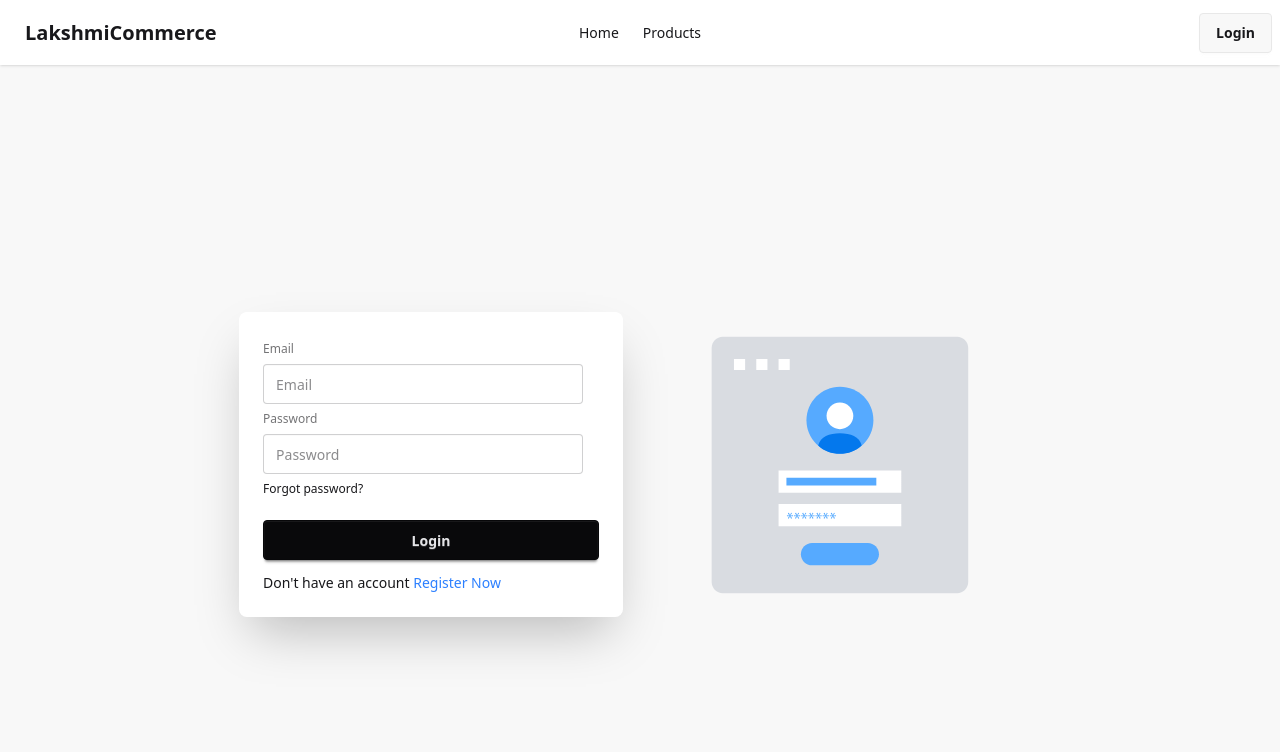
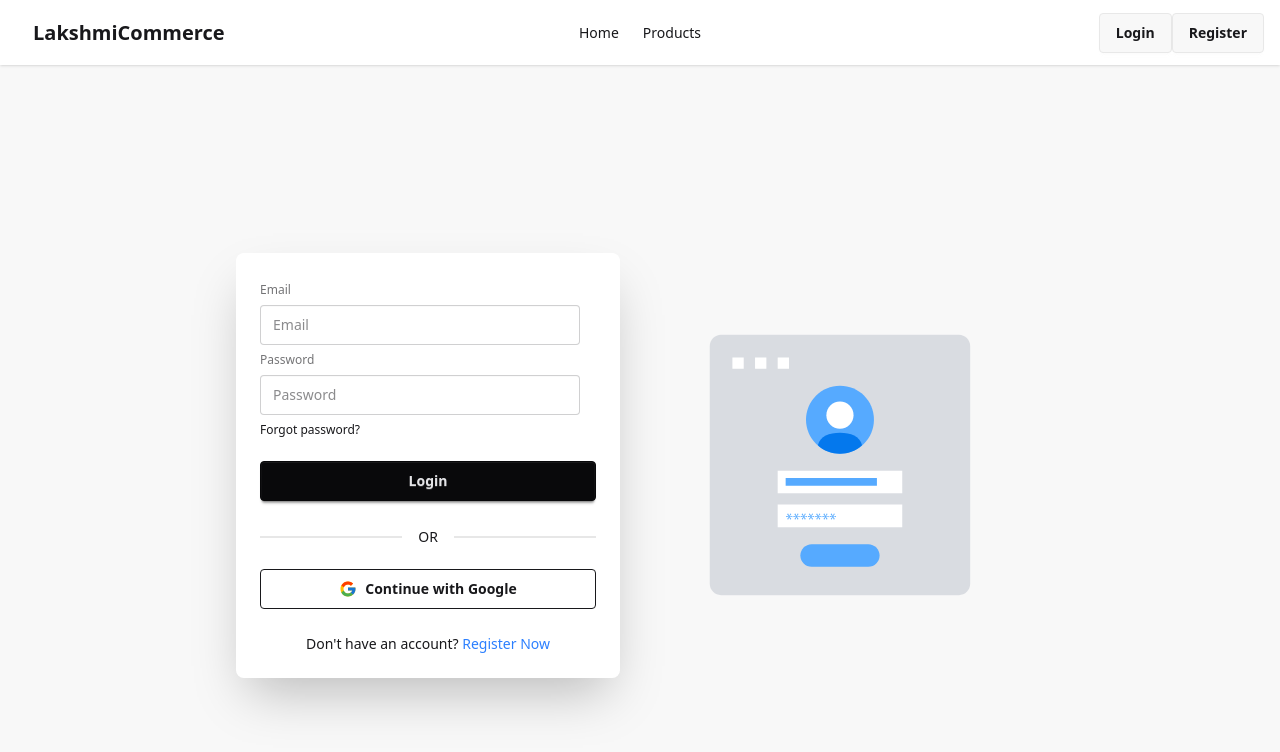
Before and after one commit to rubel6610/LakshmiCommerce-next.js-webApp, a Next.js app: page /login in a window 1280 px wide. Shown: the top 752 px of the page. Built offline with nearby package versions, Linux system fonts and the light colour scheme; no server answers.

Commit message:
added authentication with credentials and google login

```diff
--- /dev/null
+++ b/src/Providers/NextAuthProvider.jsx
@@ -0,0 +1,11 @@
+"use client";
+import { SessionProvider } from 'next-auth/react';
+import React from 'react';
+
+const NextAuthProvider = ({children}) => {
+    return <SessionProvider>
+        {children}
+    </SessionProvider>
+};
+
+export default NextAuthProvider;
--- a/src/app/Components/Navbar.jsx
+++ b/src/app/Components/Navbar.jsx
@@ -1,8 +1,11 @@
-
+"use client"
+import { signOut, useSession } from "next-auth/react";
 import Link from "next/link";
 import React from "react";
 import { FaBars } from 'react-icons/fa';
 const Navbar = () => {
+  const {data:session, status} = useSession();
+  console.log(session,status);
   const links = (
     <>
       <li>
@@ -14,7 +17,7 @@ const Navbar = () => {
     </>
   );
   return (
-    <div className="navbar bg-base-100 shadow-sm">
+    <div className="navbar bg-base-100 shadow-sm px-4">
       <div className="navbar-start">
         <div className="dropdown">
           <div tabIndex={0} role="button" className="btn btn-ghost lg:hidden">
@@ -33,7 +36,16 @@ const Navbar = () => {
         <ul className="menu menu-horizontal px-1">{links}</ul>
       </div>
       <div className="navbar-end">
-        <Link href={`/login`} className="btn">Login</Link>
+
+        {status === "authenticated"?(
+          <button onClick={()=>signOut()} className="btn btn-outline ">LogOut</button>
+        ):(
+          <>
+          <Link href={`/login`} className="btn">Login</Link>
+        <Link href={`/register`} className="btn">Register</Link>
+          </>
+      )}
+
       </div>
     </div>
   );
--- a/src/app/api/auth/[...nextauth]/route.js
+++ b/src/app/api/auth/[...nextauth]/route.js
@@ -1,7 +1,7 @@
 import { loginUser } from "@/app/actions/auth/loginUser";
 import NextAuth from "next-auth";
 import CredentialsProvider from "next-auth/providers/credentials"
-
+import GoogleProvider from "next-auth/providers/google";
 export const authOptions = {
  providers: [
   CredentialsProvider({
@@ -17,17 +17,22 @@ export const authOptions = {
       // If no error and we have user data, return it
        if (result.success && result.user) {
             return {
-              id: result.user._id, // NextAuth expects 'id' field
+              id: result.user._id,
               email: result.user.email,
               name: result.user.name,
               image: result.user.photourl,
-              ...result.user // spread other user properties
+              ...result.user
             };
           }
       // Return null if user data could not be retrieved
       return null
     }
-  })
+  }),
+   GoogleProvider({
+    clientId: process.env.GOOGLE_CLIENT_ID,
+    clientSecret: process.env.GOOGLE_CLIENT_SECRET
+  }),
+
 ],
 pages:{
     signIn:"/login"
--- a/src/app/layout.js
+++ b/src/app/layout.js
@@ -1,6 +1,7 @@
 import { Geist, Geist_Mono } from "next/font/google";
 import "./globals.css";
 import Navbar from "./Components/Navbar";
+import NextAuthProvider from "@/Providers/NextAuthProvider";
 
 const geistSans = Geist({
   variable: "--font-geist-sans",
@@ -23,8 +24,10 @@ export default function RootLayout({ children }) {
       <body
         className={`${geistSans.variable} ${geistMono.variable} antialiased`}
       >
-        <Navbar/>
+       <NextAuthProvider>
+         <Navbar/>
         {children}
+       </NextAuthProvider>
       </body>
     </html>
   );
--- a/src/app/login/page.jsx
+++ b/src/app/login/page.jsx
@@ -1,39 +1,145 @@
-"use client"
-import React from 'react';
-import { loginUser } from '../actions/auth/loginUser';
-import AuthLottie from '@/app/Components/AuthLottie';
-import Link from 'next/link';
-import { signIn } from "next-auth/react"
+"use client";
+import React from "react";
+import AuthLottie from "@/app/Components/AuthLottie";
+import Link from "next/link";
+import { signIn } from "next-auth/react";
+import { useRouter } from "next/navigation";
+import Swal from "sweetalert2";
+import { FcGoogle } from "react-icons/fc";
+
 const Login = () => {
-    const handlesubmit = async(e)=>{
+  const router = useRouter();
+
+  const handlesubmit = async (e) => {
     e.preventDefault();
     const form = e.target;
     const email = form.email.value;
     const password = form.password.value;
     try {
-         await signIn("credentials",{email,password, callbackUrl:"/"})
+      Swal.fire({
+        title: "Logging in...",
+        text: "Please wait while we sign you in",
+        allowOutsideClick: false,
+        didOpen: () => {
+          Swal.showLoading();
+        },
+      });
+      const response = await signIn("credentials", {
+        email,
+        password,
+        redirect: false,
+        callbackUrl: "/",
+      });
+      if (response?.ok) {
+        Swal.fire({
+          icon: "success",
+          title: "Welcome back!",
+          text: "Login successful",
+          confirmButtonText: "Continue",
+          timer: 1500,
+          showConfirmButton: false,
+        });
+        form.reset();
+        router.push("/");
+      } else {
+        Swal.fire({
+          icon: "error",
+          title: "Login Failed",
+          text: response?.error || "Invalid email or password",
+          confirmButtonText: "Try Again",
+        });
+      }
     } catch (error) {
-        console.log(error);
+      Swal.fire({
+        icon: "error",
+        title: "Login Failed",
+        text: "An unexpected error occurred",
+        confirmButtonText: "Try Again",
+      });
     }
+  };
 
+  const handleGoogleSignIn = async () => {
+    try {
+      Swal.fire({
+        title: "Connecting to Google...",
+        text: "Please wait while we redirect you",
+        allowOutsideClick: false,
+        didOpen: () => {
+          Swal.showLoading();
+        },
+      });
+
+      // Sign in with Google
+      await signIn("google", {
+        callbackUrl: "/",
+        redirect: false,
+      });
+
+      Swal.close();
+
+    } catch (error) {
+      Swal.fire({
+        icon: "error",
+        title: "Google Sign-In Failed",
+        text: "Unable to connect with Google. Please try again.",
+        confirmButtonText: "OK",
+      });
     }
+  };
+
   return (
     <div className="hero bg-base-200 min-h-screen">
       <div className="hero-content flex-col lg:flex-row-reverse">
-        <div className='w-full'>
-       <AuthLottie/>
+        <div className="w-full">
+          <AuthLottie />
         </div>
         <div className="card bg-base-100 w-full max-w-sm shrink-0 shadow-2xl">
           <div className="card-body">
             <form onSubmit={handlesubmit} className="fieldset">
               <label className="label">Email</label>
-          <input type="email" name='email' className="input" placeholder="Email" />
+              <input
+                type="email"
+                name="email"
+                className="input"
+                placeholder="Email"
+                required
+              />
               <label className="label">Password</label>
-          <input type="password" name='password' className="input" placeholder="Password" />
-          <div><a className="link link-hover">Forgot password?</a></div>
-          <button className="btn btn-neutral mt-4">Login</button>
+              <input
+                type="password"
+                name="password"
+                className="input"
+                placeholder="Password"
+                required
+              />
+              <div>
+                <a className="link link-hover">Forgot password?</a>
+              </div>
+              <button type="submit" className="btn btn-neutral mt-4 w-full">
+                Login
+              </button>
             </form>
-        <span className=''>Don't have an account <Link className='text-blue-500' href={`/register`}>Register Now</Link></span>
+
+            {/* Divider */}
+            <div className="divider">OR</div>
+
+            {/* Google Sign-In Button */}
+            <button
+              onClick={handleGoogleSignIn}
+              className="btn btn-outline w-full gap-2"
+              type="button"
+            >
+             <FcGoogle size={18} />
+              Continue with Google
+            </button>
+
+            <span className="text-center mt-4">
+              Don't have an account?{" "}
+              <Link className="text-blue-500 hover:underline" href="/register">
+                Register Now
+              </Link>
+            </span>
           </div>
         </div>
       </div>
```
Lines whose indentation alone changed are shown as unchanged.
